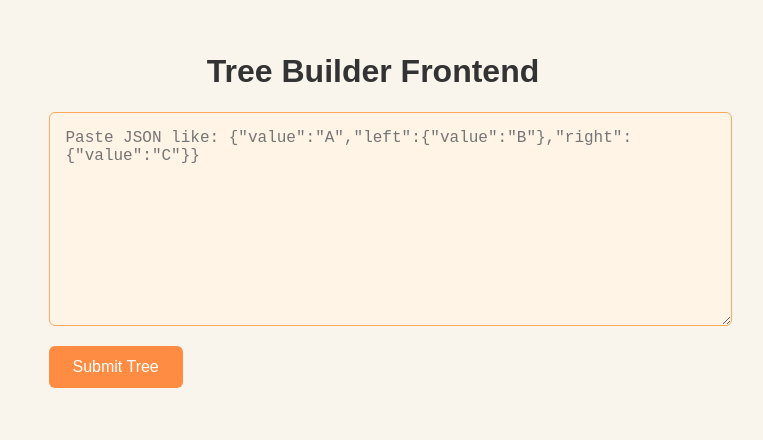
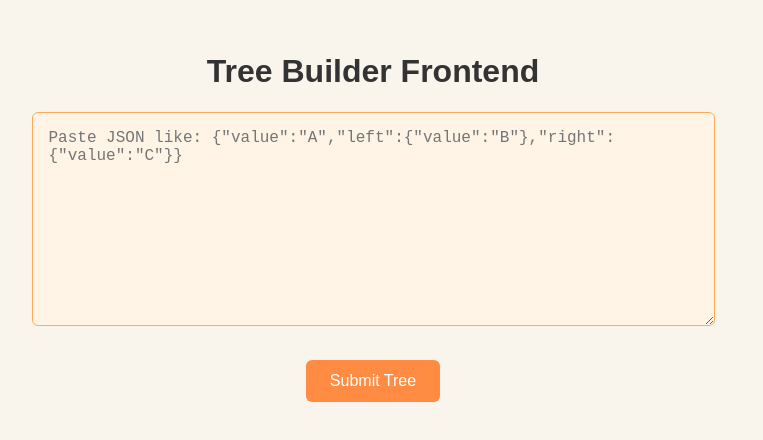
Before and after one commit to BJamesShea/treebuilder-frontend, a React (Create React App) app: page / in a window 1280 px wide. Shown: the top 440 px of the page, without its empty margins (267-1030 px from the left). Built offline with nearby package versions, Linux system fonts and the light colour scheme.

Commit message:
button centering

```diff
--- a/src/App.css
+++ b/src/App.css
@@ -53,3 +53,9 @@ pre {
   border-radius: 6px;
   overflow-x: auto;
 }
+
+form {
+  display: flex;
+  flex-direction: column;
+  align-items: center;
+}
```
